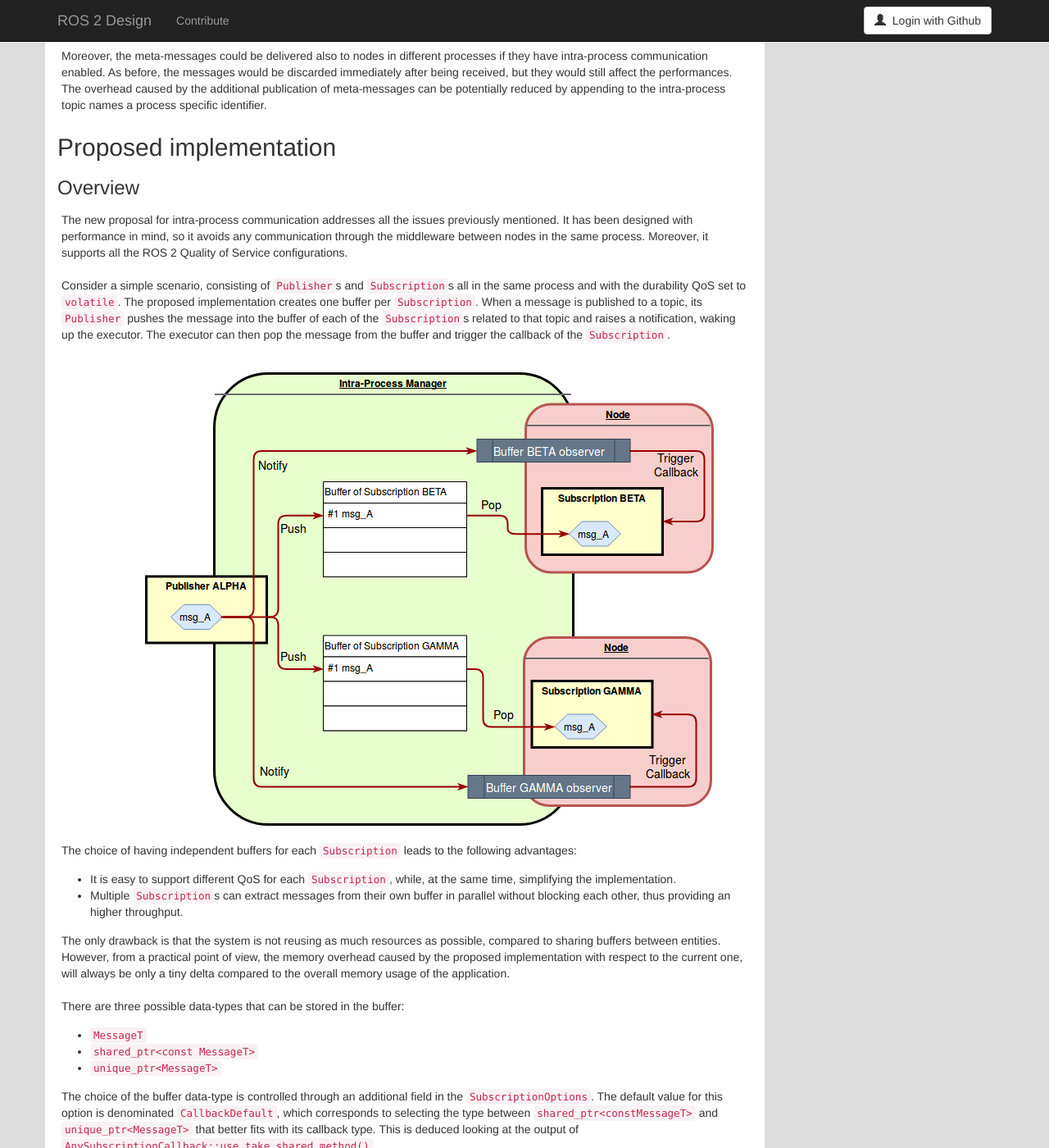
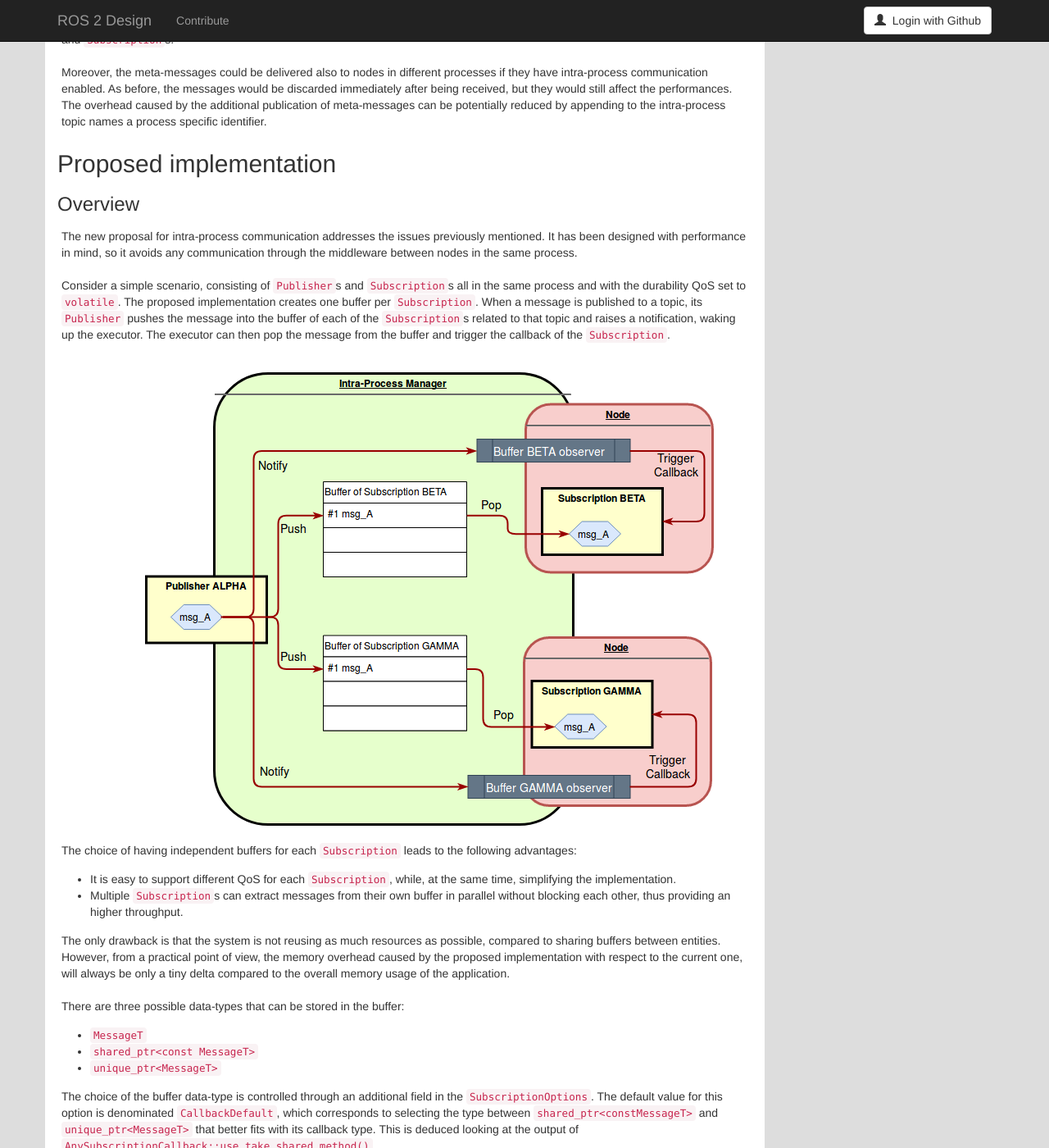
Before and after one commit to ros2/design, a Jekyll site: the page built from articles/intraprocess_communication.md, in a window 1280 px wide and 1400 px high, scrolled down 2654 px. Shown: the whole window at 82% size. Built offline with Jekyll 4.4.1, drawn with Linux system fonts in a browser that asks for light colours; nearby versions of some CDN libraries; some of the changed text lies outside the part shown.

Commit message:
clarified some limitations of current proposal

```diff
--- a/articles/intraprocess_communication.md
+++ b/articles/intraprocess_communication.md
@@ -113,9 +114,8 @@
 
 ### Overview
 
-The new proposal for intra-process communication addresses all the issues previously mentioned.
+The new proposal for intra-process communication addresses the issues previously mentioned.
 It has been designed with performance in mind, so it avoids any communication through the middleware between nodes in the same process.
-Moreover, it supports all the ROS 2 Quality of Service configurations.
 
 Consider a simple scenario, consisting of `Publisher`s and `Subscription`s all in the same process and with the durability QoS set to `volatile`.
 The proposed implementation creates one buffer per `Subscription`.
```
Also changed, not shown: other parts of articles/intraprocess_communication.md (+9 -2 lines).
